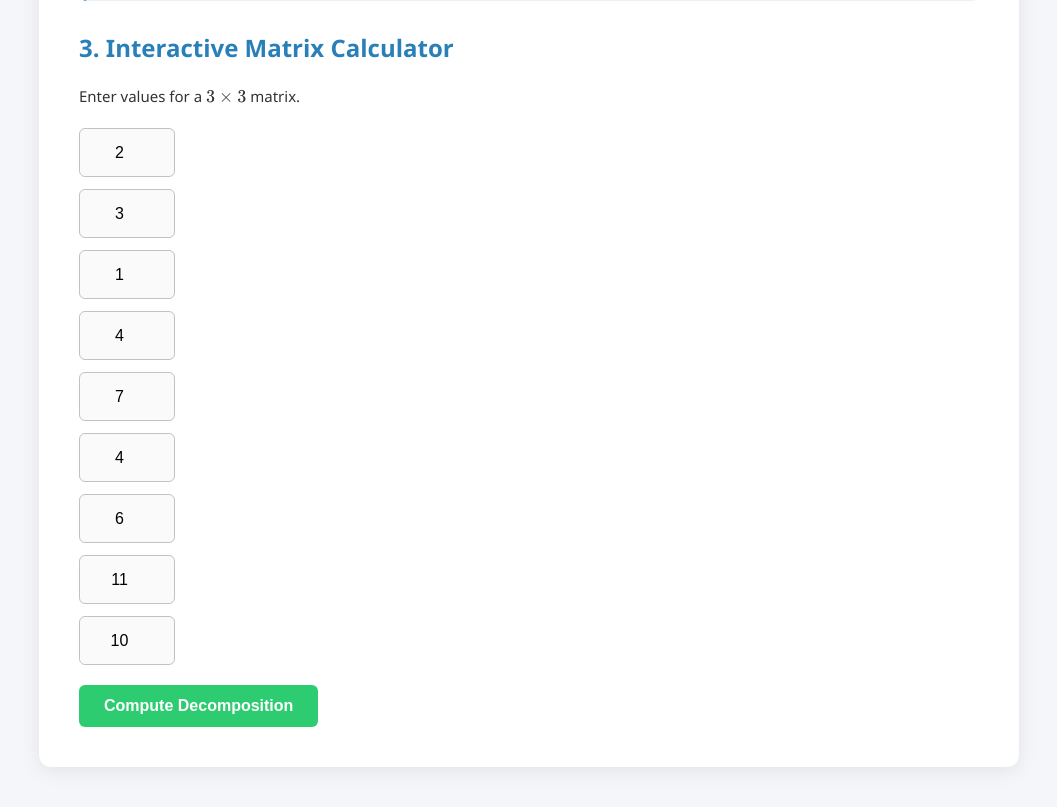
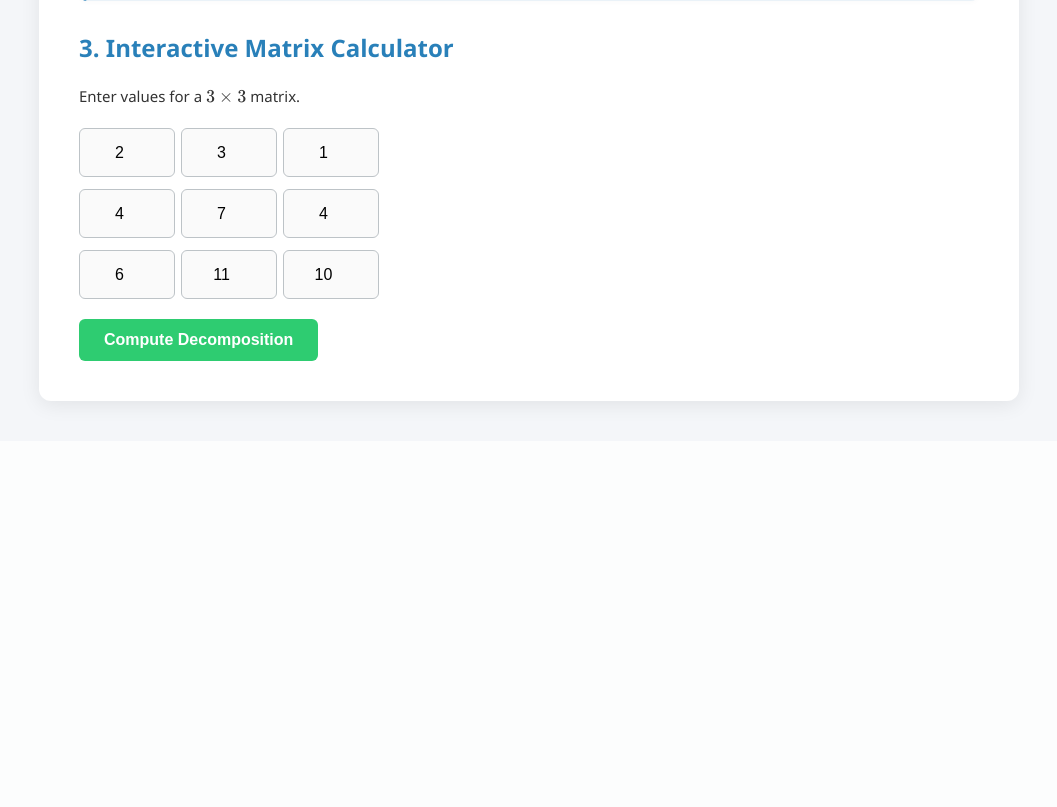
Before and after one commit to aerances/lu-decomposition, a Flask app: page / in a window 1280 px wide. Shown: the part 2721-3528 px from the top of the page, without its empty margins (111-1168 px from the left). After the commit the page ends 3133 px from the top, so only its background shows below. Run offline with Flask 3, Linux system fonts and the light colour scheme.

Commit message:
Update style.css

```diff
--- a/static/style.css
+++ b/static/style.css
@@ -35,9 +35,9 @@ li {
     font-size: 15px;
 }
 
-/* ✅ ONLY CHANGE: make matrix grid dynamic */
 .matrix-grid {
     display: grid;
+    grid-template-columns: repeat(3, 90px);
     gap: 12px;
     margin: 20px 0;
 }
```
